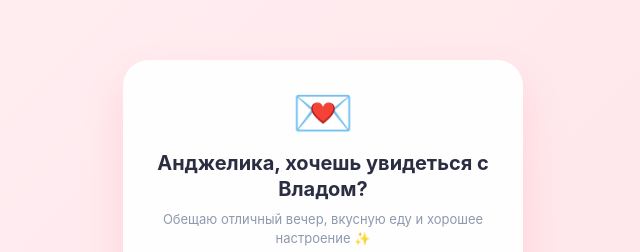
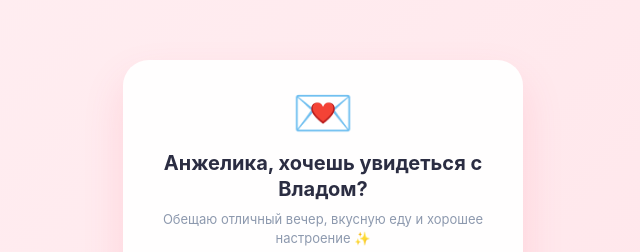
Before and after one commit to Vzhukov74/ang-invite, a plain HTML site: page index.html in a window 1280 px wide. Shown: the part 167-419 px from the top of the page, 317-957 px from the left. Drawn offline with Linux system fonts and the light colour scheme.

Commit message:
add index.html

```diff
--- a/index.html
+++ b/index.html
@@ -3,7 +3,7 @@
 <head>
     <meta charset="UTF-8">
     <meta name="viewport" content="width=device-width, initial-scale=1.0, maximum-scale=1.0, user-scalable=no">
-    <title>Приглашение для Анджелики</title>
+    <title>Приглашение для Анжелики</title>
     <script src="https://telegram.org"></script>
     <style>
         :root {
@@ -213,7 +213,7 @@
     <!-- ШАГ 1: Вопрос -->
     <div class="card" id="step-1">
         <div class="emoji-header">💌</div>
-        <h1>Анджелика, хочешь увидеться с Владом?</h1>
+        <h1>Анжелика, хочешь увидеться с Владом?</h1>
         <p class="subtitle">Обещаю отличный вечер, вкусную еду и хорошее настроение ✨</p>
 
         <div class="buttons-wrapper">
```
